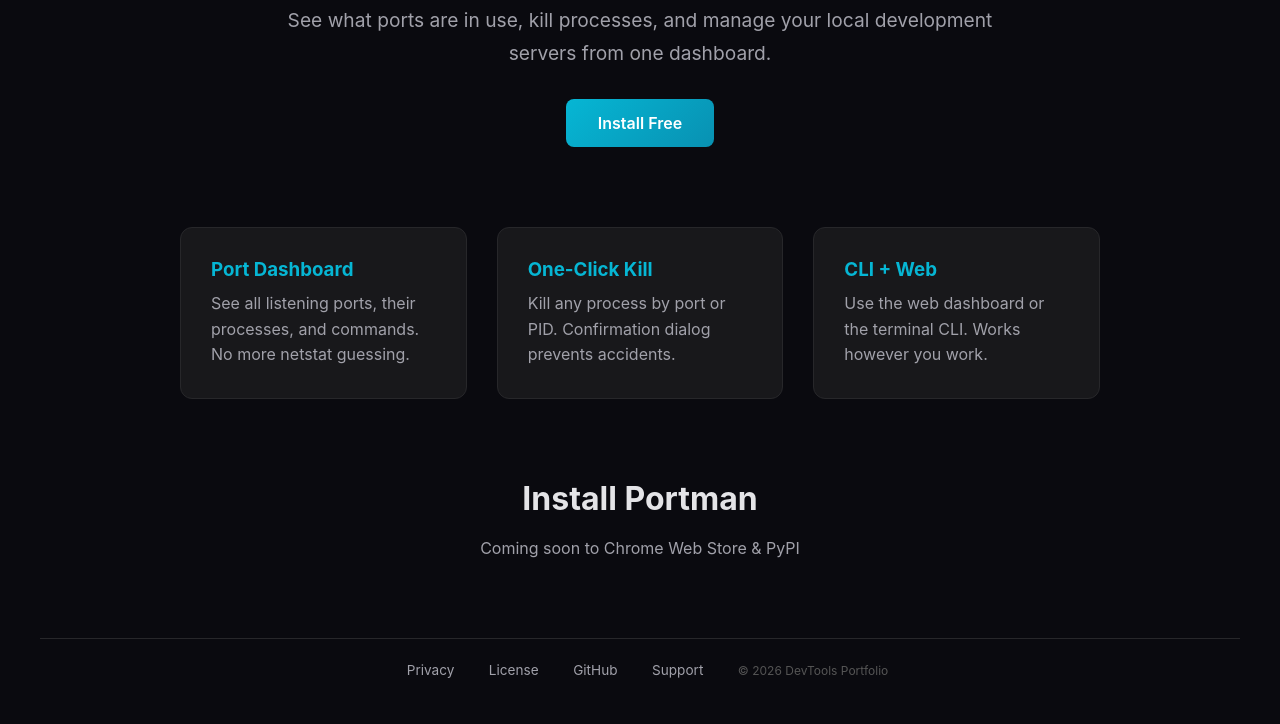
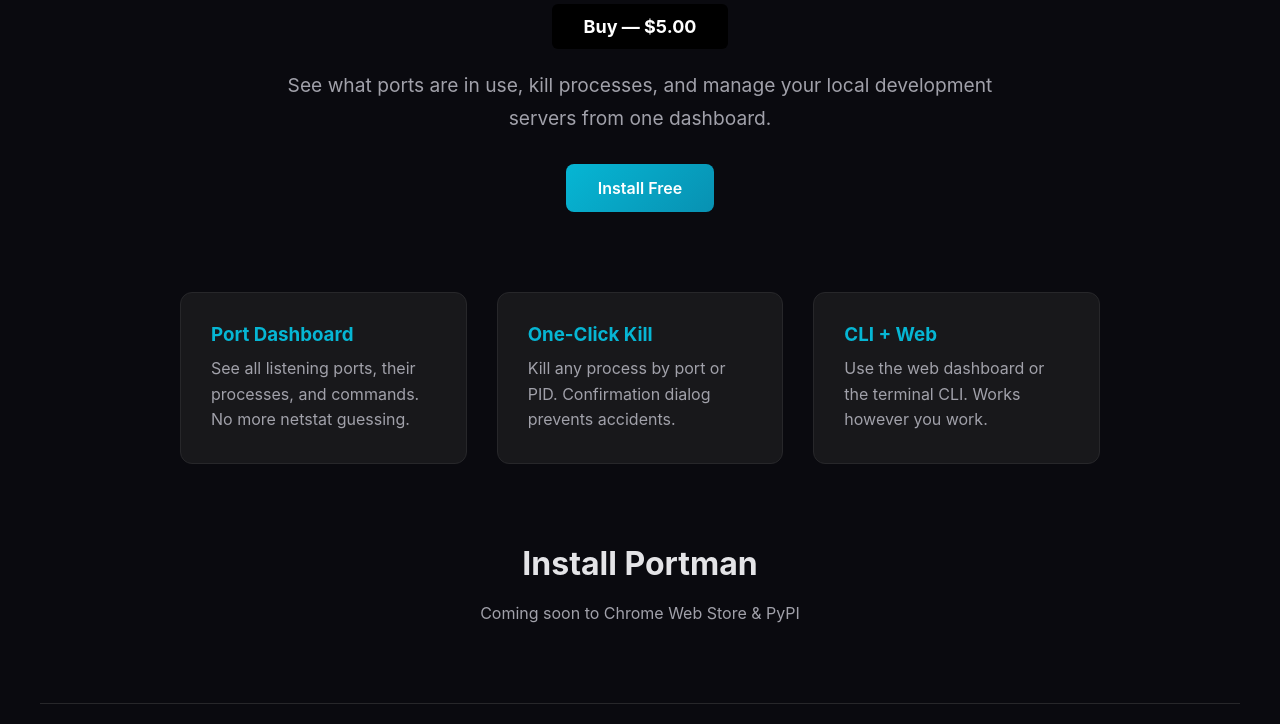
Before and after one commit to ericjoye/portman, a plain HTML site: page docs/index.html in a window 1280 px wide. Shown: the part 223-947 px from the top of the page. Drawn offline with Linux system fonts and the light colour scheme.

Commit message:
Add Buy button with Polar checkout link

```diff
--- a/docs/index.html
+++ b/docs/index.html
@@ -43,6 +43,15 @@
 <main>
 <section class="hero">
 <h1>Localhost Port Manager</h1>
+
+    <div style="text-align:center; margin: 20px 0;">
+      <a href="https://buy.polar.sh/6060eaf3-44ea-4f68-b5e3-103f8ee579bd"
+         style="display:inline-block; background:#000; color:#fff; padding:12px 32px;
+                text-decoration:none; border-radius:6px; font-size:18px; font-weight:bold;">
+        Buy — $5.00
+      </a>
+    </div>
+
 <p>See what ports are in use, kill processes, and manage your local development servers from one dashboard.</p>
 <a href="#install" class="btn btn-primary">Install Free</a>
 </section>
```
